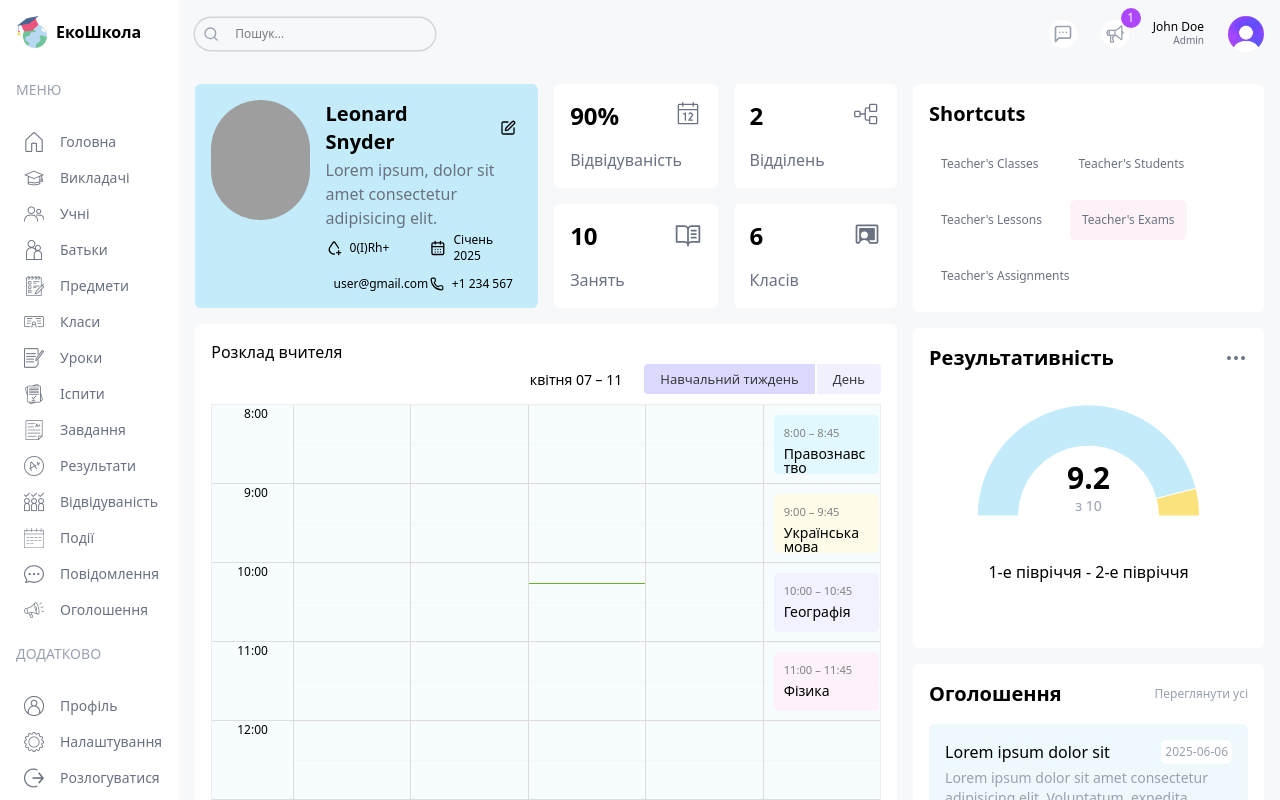
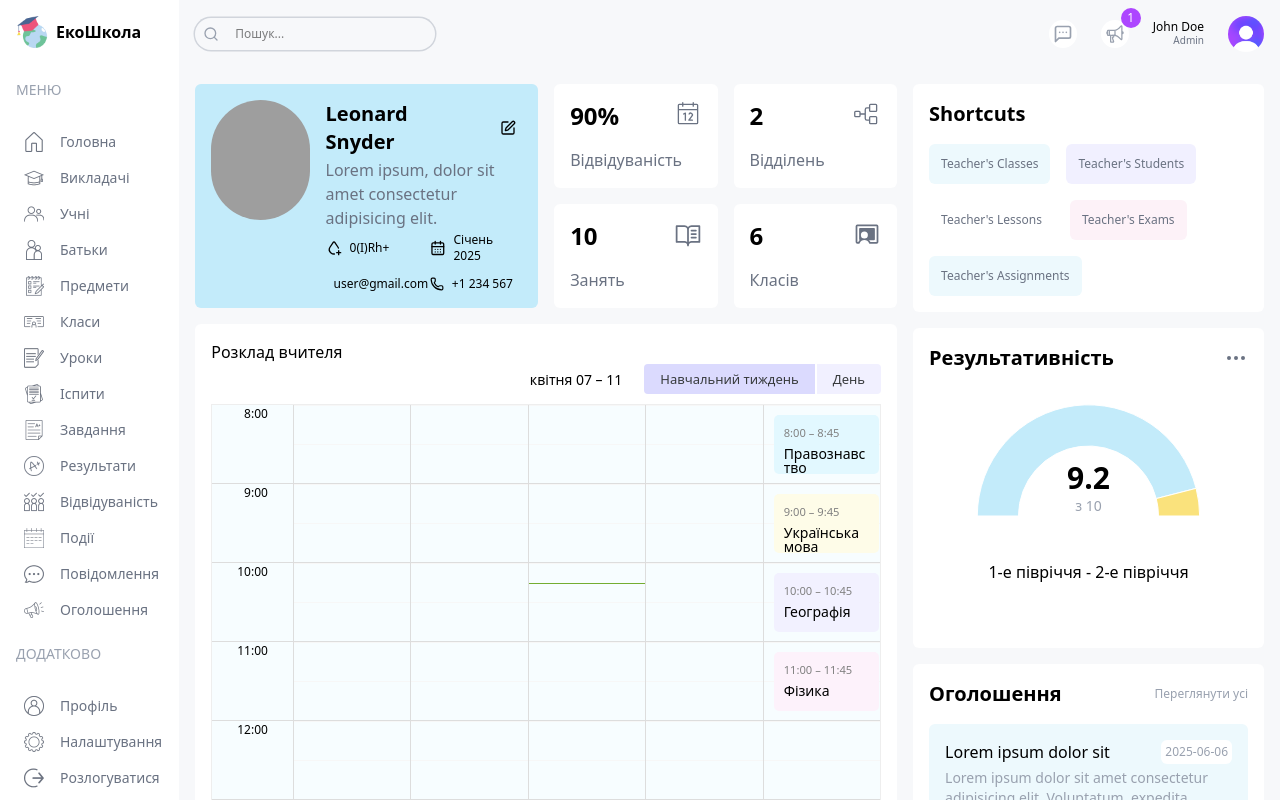
Before and after one commit to Eugensson/lms, a Next.js app: page /list/teachers/1 in a window 1280 px wide. Shown: the top 800 px of the page. Built offline with nearby package versions, Linux system fonts and the light colour scheme; grey boxes are pictures that could not be loaded.

Commit message:
Updated teacher details page UI

```diff
--- a/src/app/(dashboard)/list/teachers/[id]/page.tsx
+++ b/src/app/(dashboard)/list/teachers/[id]/page.tsx
@@ -109,19 +109,19 @@ const TeacherDetailsPage = () => {
         <div className="bg-white p-4 rounded-md">
           <h2 className="text-xl font-semibold">Shortcuts</h2>
           <div className="mt-4 flex gap-4 flex-wrap text-xs text-gray-500">
-            <Link className="p-3 rounded-md bg-lamaSkyLight" href="/">
+            <Link className="p-3 rounded-md bg-[#edf9fd]" href="/">
               Teacher&apos;s Classes
             </Link>
-            <Link className="p-3 rounded-md bg-lamaPurpleLight" href="/">
+            <Link className="p-3 rounded-md bg-[#f1f0ff]" href="/">
               Teacher&apos;s Students
             </Link>
-            <Link className="p-3 rounded-md bg-lamaYellowLight" href="/">
+            <Link className="p-3 rounded-md bg-[#fefces8]" href="/">
               Teacher&apos;s Lessons
             </Link>
             <Link className="p-3 rounded-md bg-pink-50" href="/">
               Teacher&apos;s Exams
             </Link>
-            <Link className="p-3 rounded-md bg-lamaSkyLight" href="/">
+            <Link className="p-3 rounded-md bg-[#edf9fd]" href="/">
               Teacher&apos;s Assignments
             </Link>
           </div>
```
